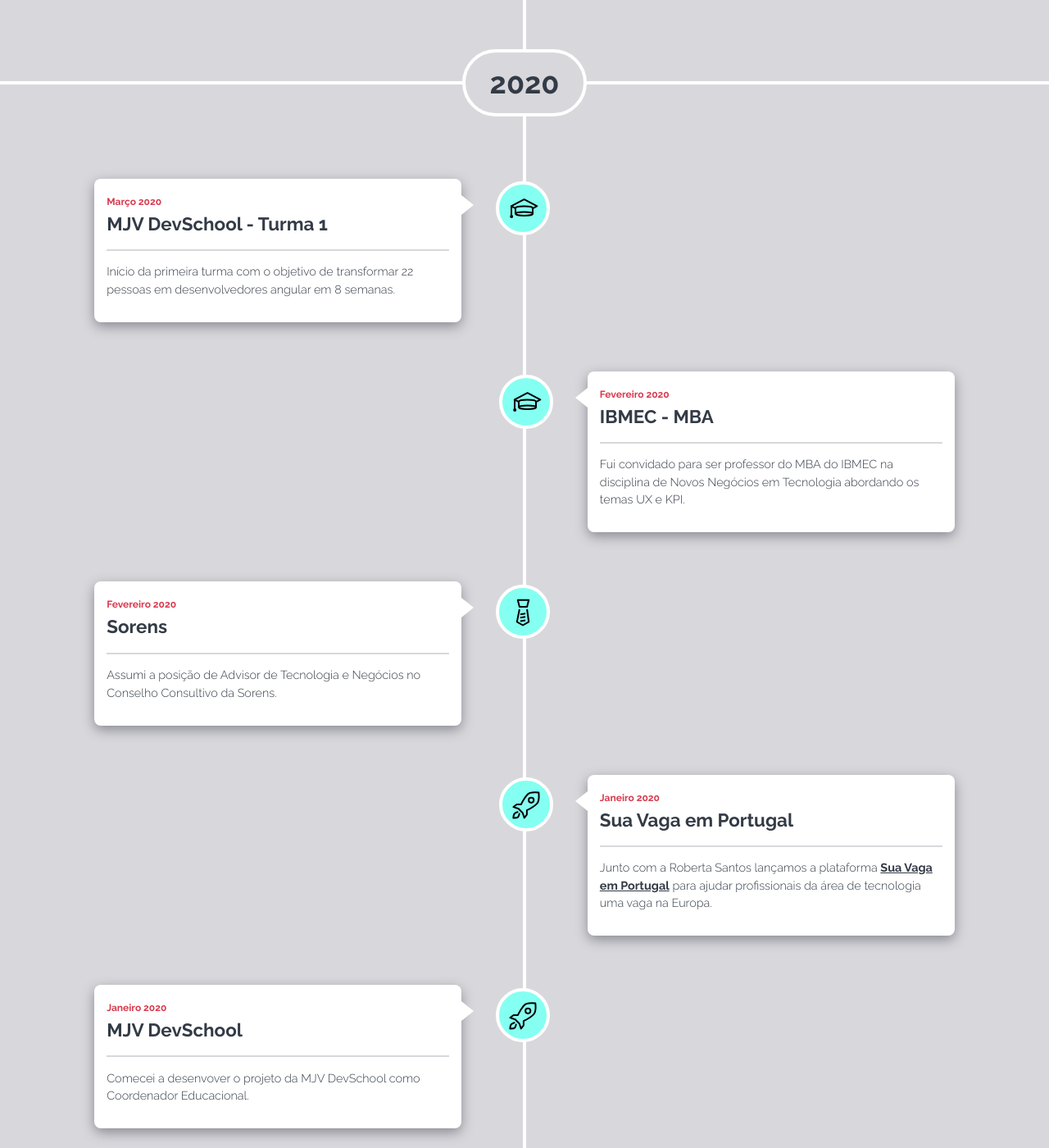
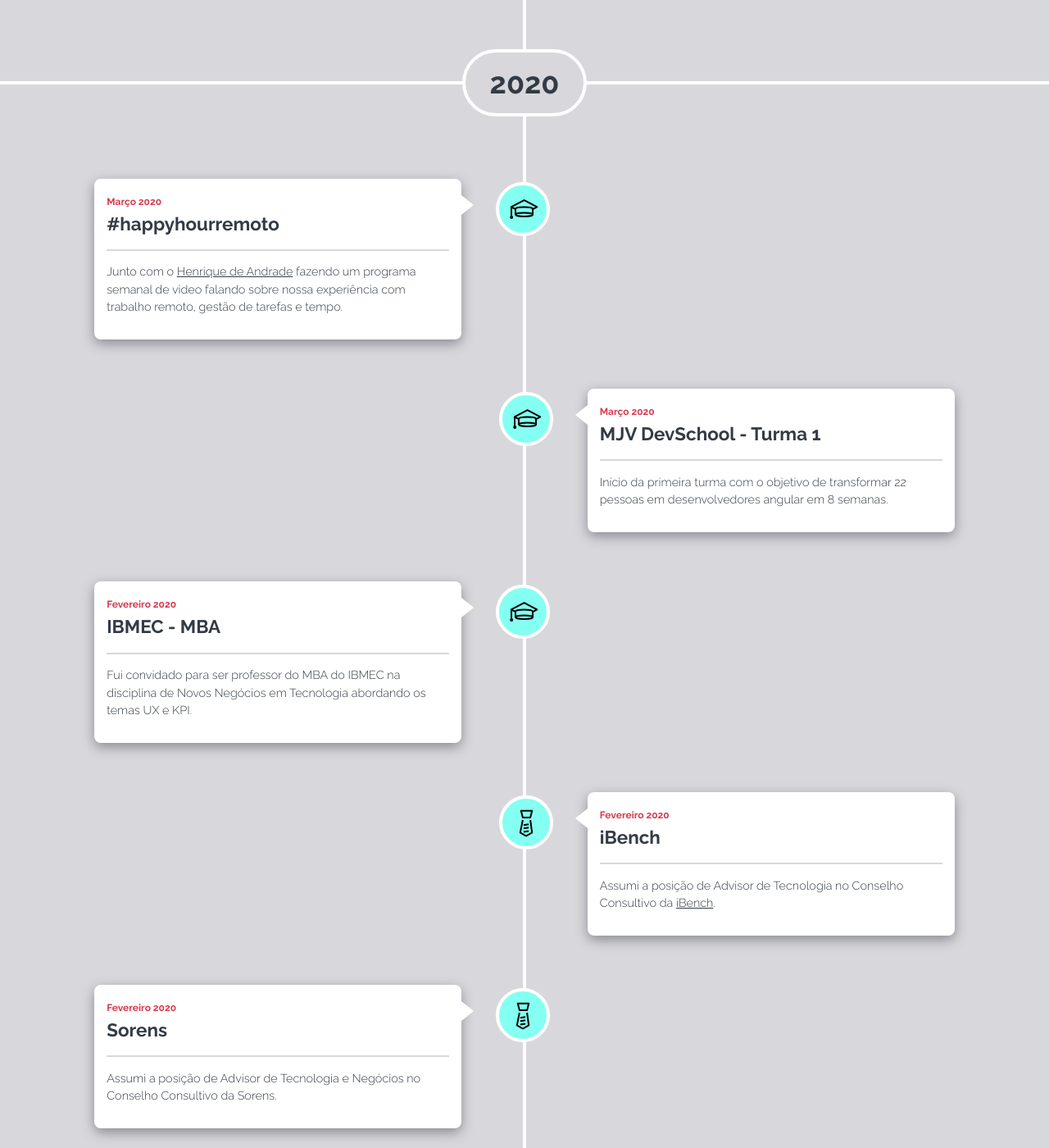
Before and after one commit to pedromarins/pedromarins.github.io, a Jekyll site: the page built from about/index.html, in a window 1280 px wide and 1400 px high, scrolled down 1313 px. Shown: the whole window at 82% size. Built offline with Jekyll 4.4.1, drawn with Linux system fonts in a browser that asks for light colours.

Commit message:
Update de Abril de 2020

```diff
--- a/_data/now.yml
+++ b/_data/now.yml
@@ -2,6 +2,9 @@
   type: project
 
 - content: Coordenador Educacional na MJV DevSchool
+  type: course
+
+- content: Fazendo um programa semanal chamado `#happyhourremoto` com o <a href="http://henriquedeandrade.com.br">Henrique de Andrade</a>
   type: course
 
 - content: Ajudando advogados cariocas com o <a href="http://processointegral.com">Processo Integral</a>
@@ -11,9 +14,6 @@
   type: blog
 
 - content: Gravando curso sobre <a href="http://direitoinovador.com.br">Direito Inovador</a>
-  type: course
-
-- content: Ajudando profissionais de tecnologia que querem <a href="http://suavagaemportugal.com">Sua Vaga em Portugal</a>
   type: course
 
 - content: Gerando negócios no BNI Fiduciam
--- a/about/index.html
+++ b/about/index.html
@@ -44,6 +44,14 @@
 				<li class="timeline-item item-school">
 					<div>
 						<time>Março 2020</time>
+						<h3>#happyhourremoto</h3>
+						<p>Junto com o <a href="http://henriquedeandrade.com.br">Henrique de Andrade</a> fazendo um programa semanal de video falando sobre nossa experiência com trabalho remoto, gestão de tarefas e tempo.</p>
+					</div>
+				</li>
+
+				<li class="timeline-item item-school">
+					<div>
+						<time>Março 2020</time>
 						<h3>MJV DevSchool - Turma 1</h3>
 						<p>Início da primeira turma com o objetivo de transformar 22 pessoas em desenvolvedores angular em 8 semanas.</p>
 					</div>
@@ -56,14 +64,14 @@
 						<p>Fui convidado para ser professor do MBA do IBMEC na disciplina de Novos Negócios em Tecnologia abordando os temas UX e KPI.</p>
 					</div>
 				</li>
-<!--
+
 				<li class="timeline-item item-job">
 					<div>
 						<time>Fevereiro 2020</time>
 						<h3>iBench</h3>
 						<p>Assumi a posição de Advisor de Tecnologia no Conselho Consultivo da <a href="https://www.ibench.com.br/">iBench</a>.</p>
 					</div>
-				</li> -->
+				</li>
 
 				<li class="timeline-item item-job">
 					<div>
@@ -335,7 +343,7 @@
 					<div>
 						<time>Março 2018</time>
 						<h3><a href="http://cripto.vip">cripto.vip</a></h3>
-						<p>A cripto.vip é uma empresa de planejamento financeiro para quem quer investir em bitcoin e criptomoedas de forma segura. Junto com o meu sócio, <a href="http://twitter.com/henriquecrang">Henrique de Andrade</a>, estudamos a parte tecnologica, economica e mercadológica dessa nova classe de ativos para poder auxiliar investidores que querem diversificar seus portfólios.</p>
+						<p>A cripto.vip é uma empresa de planejamento financeiro para quem quer investir em bitcoin e criptomoedas de forma segura. Junto com o meu sócio, <a href="http://henriquedeandrade.com.br">Henrique de Andrade</a>, estudamos a parte tecnologica, economica e mercadológica dessa nova classe de ativos para poder auxiliar investidores que querem diversificar seus portfólios.</p>
 					</div>
 				</li>
 			</ul>
@@ -529,7 +537,7 @@
 						<time>Outubro 2014</time>
 						<h3>Hackathon SESI Cultura Digital</h3>
 					<iframe width="100%" height="auto" src="https://www.youtube.com/embed/ZeDyVYUSPvk" frameborder="0" allowfullscreen></iframe>
-						<p>Vencedor da hackthon com o <a href="http://twitter.com/henriquecrang">Henrique de Andrade</a> e <a href="http://twitter.com/rodrigopadula">Rodrigo Padula</a>.</p>
+						<p>Vencedor da hackthon com o <a href="http://henriquedeandrade.com.br">Henrique de Andrade</a> e <a href="http://twitter.com/rodrigopadula">Rodrigo Padula</a>.</p>
 					</div>
 				</li>
 				<li class="timeline-item item-talk">
```
